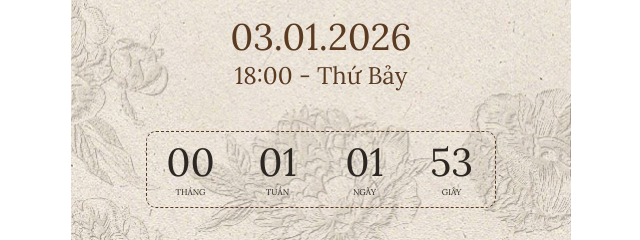
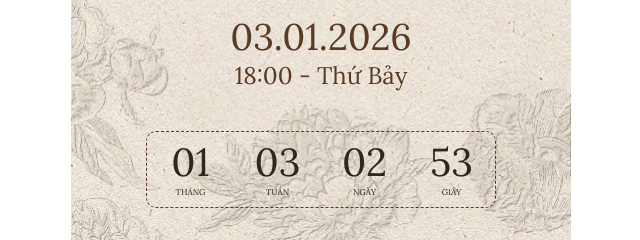
Before and after one commit to tranduythuat/oanh-dong, a plain HTML site: page thiepmoi.html in a window 1280 px wide. Shown: the part 2420-2660 px from the top of the page, 319-959 px from the left. Drawn offline with nearby package versions, Linux system fonts and the light colour scheme.

Commit message:
Update countdown

```diff
--- a/thiepmoi.html
+++ b/thiepmoi.html
@@ -304,7 +304,7 @@
   <script src="assets/js/main.js"></script>
   <script>
     // Mốc thời gian đích (ví dụ ngày cưới)
-    const targetDate = new Date("2025-11-19T00:00:00");
+    const targetDate = new Date("2026-01-03T00:00:00");
 
     // Tính tháng, tuần, ngày thực tế (không tính giây)
     function updateDateParts() {
```
